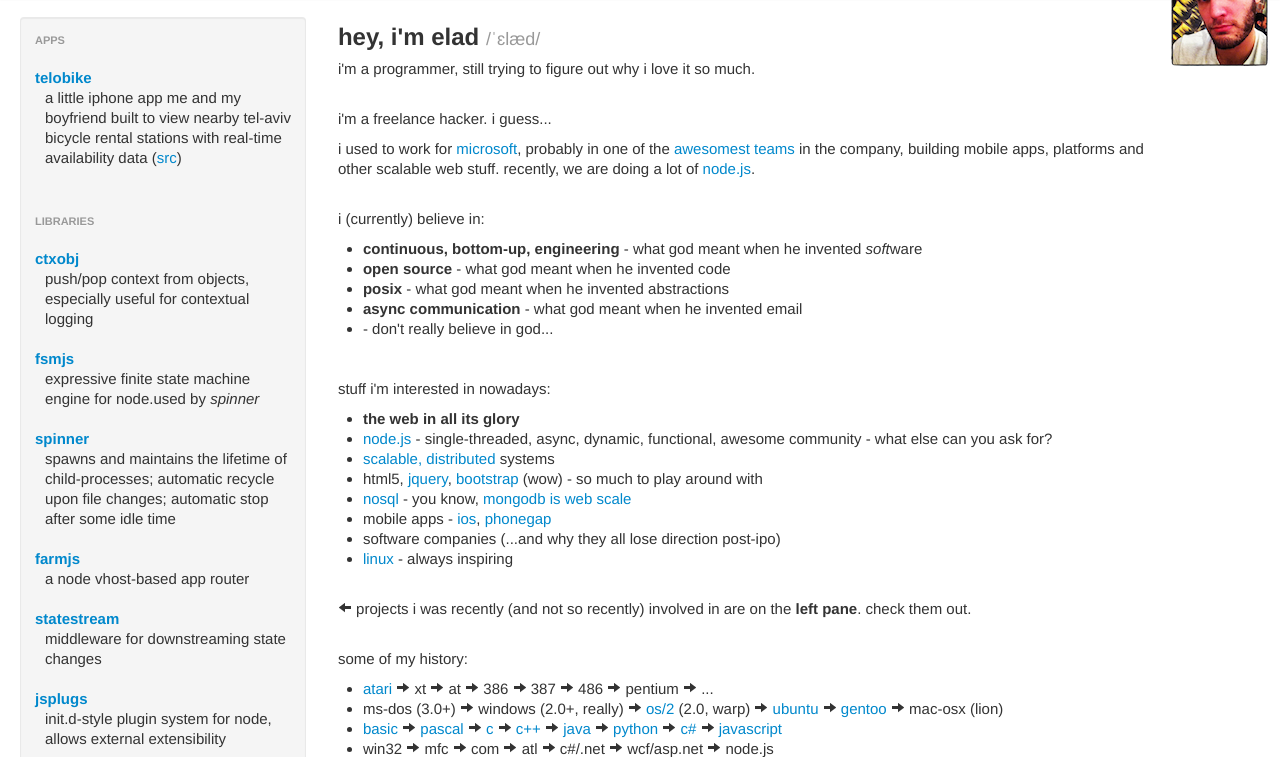
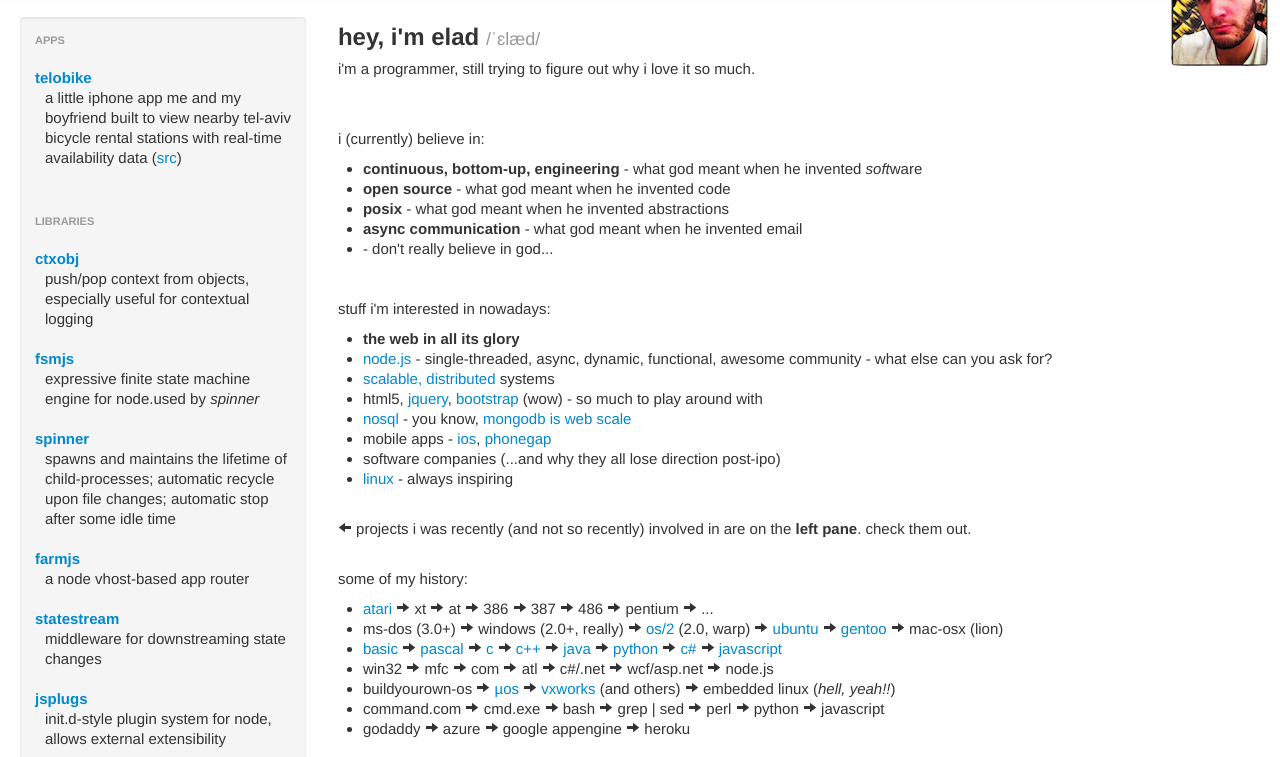
Before and after one commit to eladb/eladb.github.com, a website: page index.html in a window 1280 px wide. Shown: the part 43-800 px from the top of the page. Drawn offline with Linux system fonts and the light colour scheme.

Commit message:
Update index.html

```diff
--- a/index.html
+++ b/index.html
@@ -108,11 +108,6 @@
 	        </p>
 
 	        <br/>
-
-	  <p>i'm a freelance hacker. i guess...</p>
-
-          <p>i used to work for <a href='microsoft.com'>microsoft</a>, probably in one of the <a href='https://www.facebook.com/photo.php?fbid=10150644246286474'>awesomest teams</a> in the company, building mobile apps, platforms and other scalable web stuff. recently, we are doing a lot of <a href='http://anodejs.org'>node.js</a>.
-          </p>
 
           <br/>
 
```
